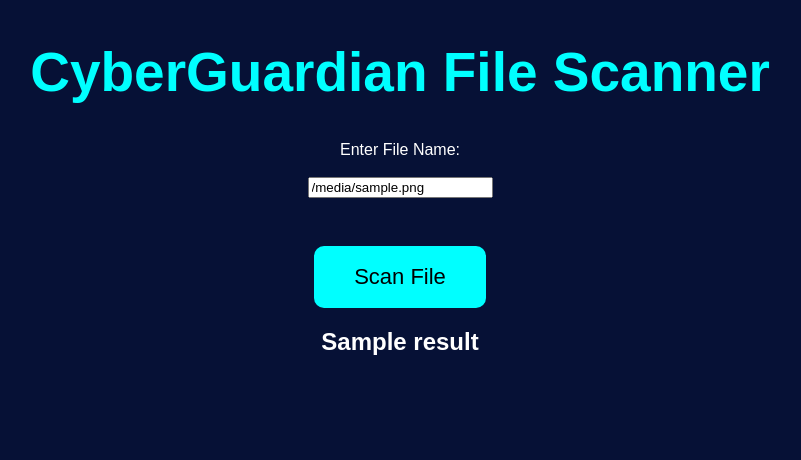
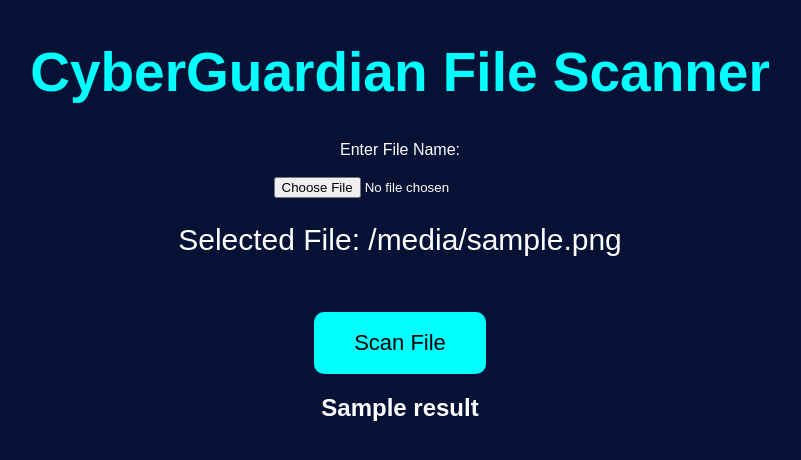
Before and after one commit to f2024408136-coder/CyberGuardian, a Flask app: template templates/scanner.html in a window 1280 px wide. Shown: the top 460 px of the page, without its empty margins (240-1041 px from the left). Run offline with Flask 3, Linux system fonts and the light colour scheme; the template is opened without the code that fills it: most values are stand-ins (such as "Sample title", 1, 10 or a date in 2020).

Commit message:
Implemented real file upload scanner system

```diff
--- a/app.py
+++ b/app.py
@@ -1,6 +1,7 @@
 from flask import Flask, render_template, request
 import sqlite3
 import re
+import os
 
 app = Flask(__name__)
 
@@ -115,7 +116,13 @@ def scanner():
 
     if request.method == 'POST':
 
-        filename = request.form['filename']
+        file = request.files['file']
+
+        filename = file.filename
+
+        filepath = os.path.join('scans', filename)
+
+        file.save(filepath)
 
         suspicious_extensions = ['.exe', '.bat', '.vbs', '.cmd']
 
@@ -127,7 +134,8 @@ def scanner():
 
                 return render_template(
                     'scanner.html',
-                    result=result
+                    result=result,
+                    filename=filename
                 )
 
         result = "File Appears Safe"
@@ -136,10 +144,9 @@ def scanner():
             'scanner.html',
             result=result,
             filename=filename
- )
+        )
 
     return render_template('scanner.html')
 
-
 if __name__ == '__main__':
     app.run(debug=True)
--- a/templates/scanner.html
+++ b/templates/scanner.html
@@ -13,11 +13,17 @@
 
     <h1>CyberGuardian File Scanner</h1>
 
-    <form method="POST">
+    <form method="POST" enctype="multipart/form-data">
 
         <label>Enter File Name:</label><br><br>
 
-        <input type="text" name="filename" value="{{ filename }}"><br><br>
+        <input type="file" name="file">
+        {% if filename %}
+
+        <p>Selected File: {{ filename }}</p>
+
+        {% endif %}
+
         <button type="submit">Scan File</button>
 
     </form>
```
